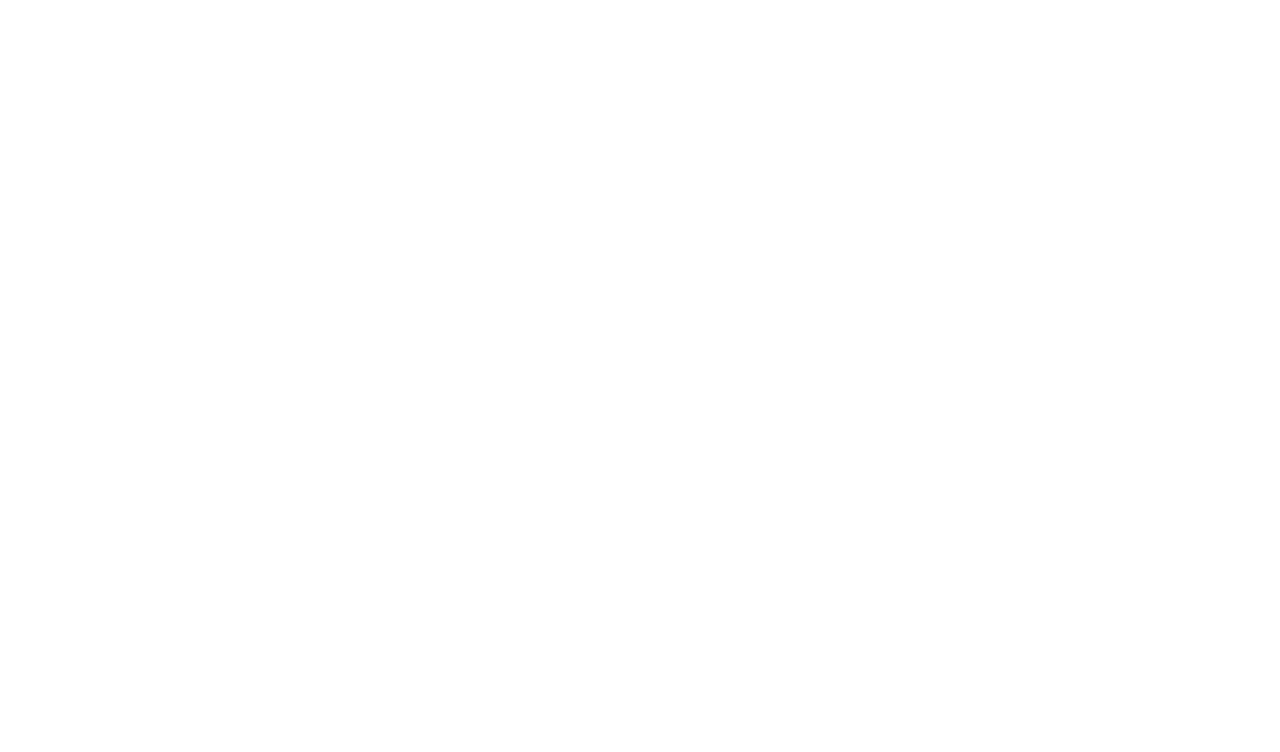
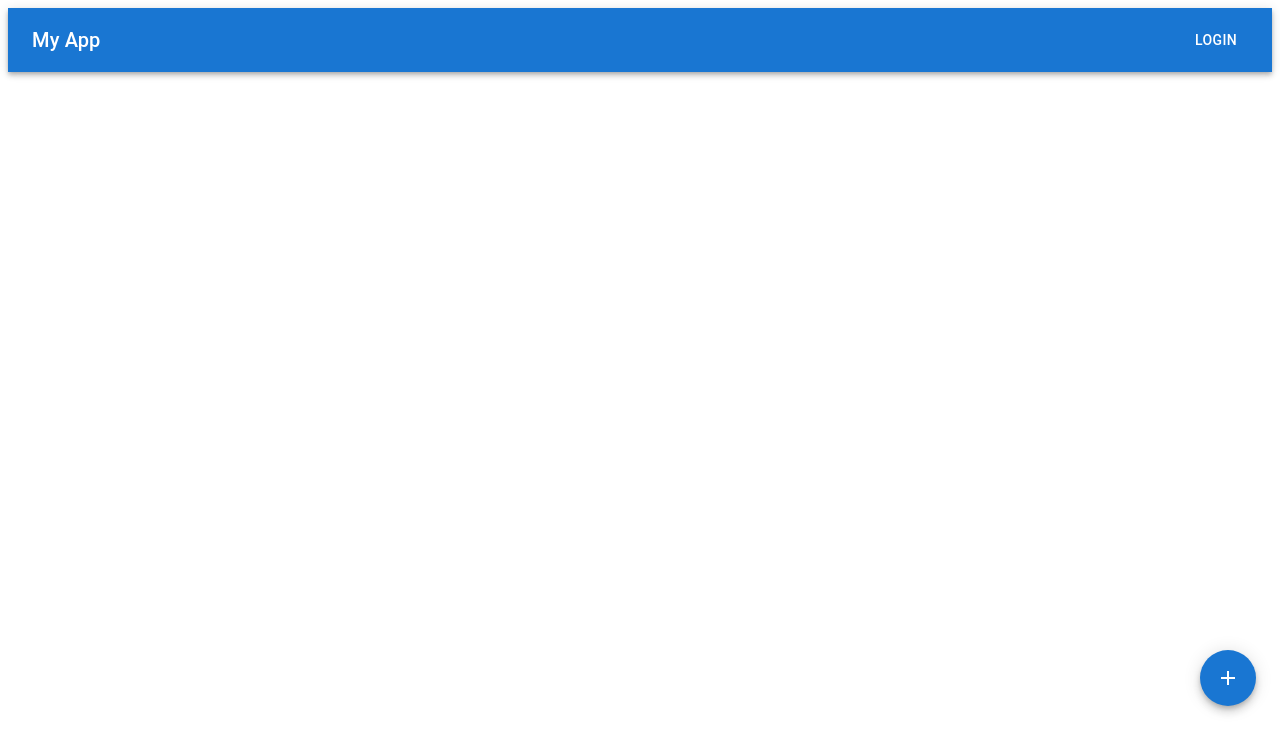
Before and after one commit to yme1313/React_typescript, a React (Create React App) app in the folder ts-react-query/: page /muitest in a window 1280 px wide. Before the commit this address had no page. Shown: the top 752 px of the page. Built offline with nearby package versions, Linux system fonts and the light colour scheme.

Commit message:
20230426 backup

```diff
--- a/ts-react-query/src/App.tsx
+++ b/ts-react-query/src/App.tsx
@@ -4,6 +4,7 @@
 
 import Home from './containers/Home';
 import Movie from "../src/containers/Movie";
+import MuiTest from '../src/containers/MuiTest'
 
 export default function App() {
   return (
@@ -11,6 +12,7 @@
     <Routes>
       <Route path="/" element={<Home />} />
       <Route path="/movie" element={<Movie />} />
+      <Route path="/muitest" element={<MuiTest />} />
     </Routes>
     <ReactQueryDevtools initialIsOpen={true} />
     </>
--- a/ts-react-query/src/containers/Home.tsx
+++ b/ts-react-query/src/containers/Home.tsx
@@ -1,9 +1,7 @@
-import React, { useState } from "react";
 import styled from "styled-components";
 import { Link } from 'react-router-dom';
 
 export default function Home() {
-  const [text, setText] = useState<string>('')
 
   return (
     <Wrapper>
@@ -11,7 +9,9 @@
       <Button color="red">
         <Link to="/movie">Movie List</Link>
       </Button>
-      <Button color="red">Red Button</Button>
+      <Button color="red">
+        <Link to="/muitest">Material UI</Link>
+      </Button>
       <Button color="blue">Blue Button</Button>
     </Wrapper>
   )
--- /dev/null
+++ b/ts-react-query/src/containers/MuiTest.tsx
@@ -0,0 +1,50 @@
+import React, { useState } from "react";
+import Box from '@mui/material/Box';
+import { AppBar, Toolbar, Typography, Button } from '@mui/material';
+import SpeedDial from '@mui/material/SpeedDial';
+import SpeedDialIcon from '@mui/material/SpeedDialIcon';
+import SpeedDialAction from '@mui/material/SpeedDialAction';
+import FileCopyIcon from '@mui/icons-material/FileCopyOutlined';
+import SaveIcon from '@mui/icons-material/Save';
+import PrintIcon from '@mui/icons-material/Print';
+import ShareIcon from '@mui/icons-material/Share';
+import styled from "styled-components";
+
+export default function MuiTest() {
+  const [text, setText] = useState<string>('')
+
+  const actions = [
+    { icon: <FileCopyIcon />, name: 'Copy' },
+    { icon: <SaveIcon />, name: 'Save' },
+    { icon: <PrintIcon />, name: 'Print' },
+    { icon: <ShareIcon />, name: 'Share' },
+  ];
+
+  return (
+    <>
+      <AppBar position="static">
+        <Toolbar>
+          <Typography variant="h6" component="div" sx={{ flexGrow: 1 }}>
+            My App
+          </Typography>
+          <Button color="inherit">Login</Button>
+        </Toolbar>
+      </AppBar>
+      <Box sx={{ height: 650, transform: 'translateZ(0px)', flexGrow: 1 }}>
+        <SpeedDial
+          ariaLabel="SpeedDial basic example"
+          sx={{ position: 'absolute', bottom: 16, right: 16 }}
+          icon={<SpeedDialIcon />}
+        >
+          {actions.map((action) => (
+            <SpeedDialAction
+              key={action.name}
+              icon={action.icon}
+              tooltipTitle={action.name}
+            />
+          ))}
+        </SpeedDial>
+      </Box>
+    </>
+  )
+}
```
Also changed, not shown: package.json (added, +10 -0 lines), 1 other file (tests, documents, lock files or other folders).
